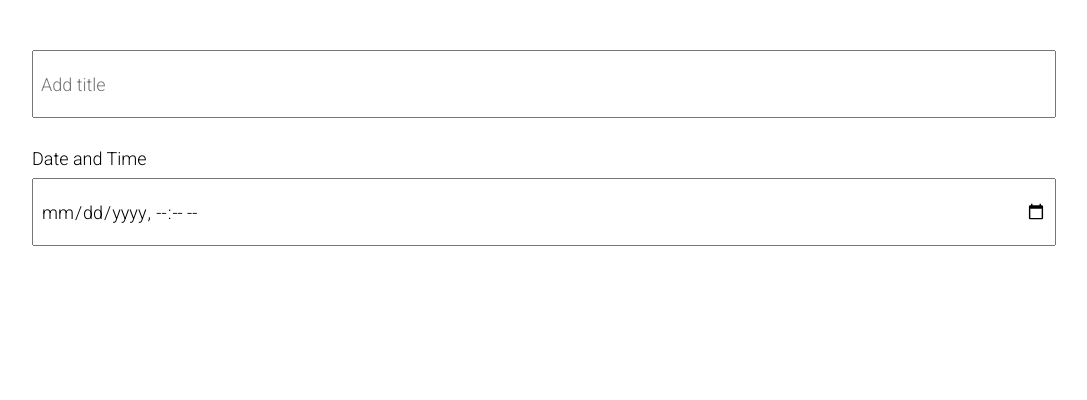
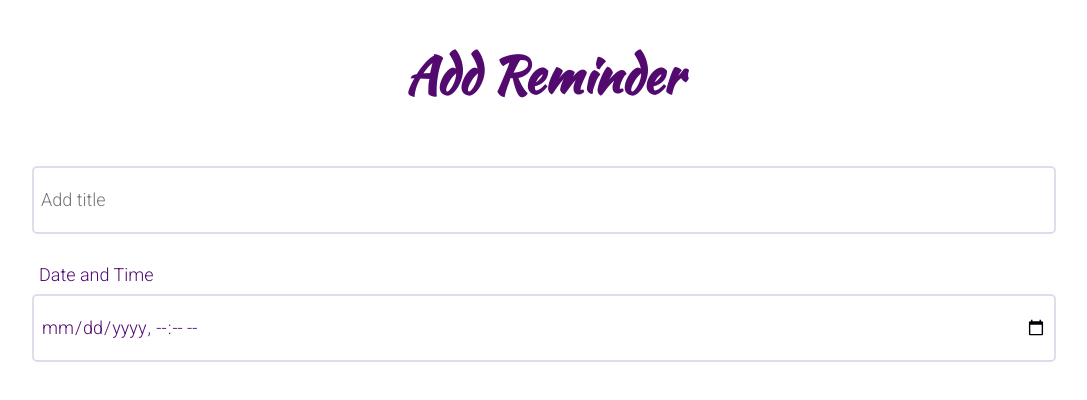
Before and after one commit to jovanako/react-calendar, a React (Create React App) app: page /2022/3/1 in a window 1280 px wide. Shown: the top 400 px of the page, without its empty margins (96-1183 px from the left). Built offline with nearby package versions, Linux system fonts and the light colour scheme.

Commit message:
modify style for DayView component

```diff
--- a/src/components/Calendar/Calendar.css
+++ b/src/components/Calendar/Calendar.css
@@ -25,7 +25,7 @@ h1 {
 
 .button {
   width: 100px;
-  height: 50px;
+  line-height: 50px;
   padding: 5px;
   text-decoration: none;
   font-family: var(--main-font);
--- a/src/components/DayView/DayView.css
+++ b/src/components/DayView/DayView.css
@@ -1,23 +1,41 @@
+:root {
+  --cell-border-color: #E4DAEE;
+  --cell-bg-color: #FFFFFF;
+  --text-color: #520A6F;
+  --main-font: 'Roboto', sans-serif;
+  --cursive-font: 'Kaushan Script', cursive;
+}
+
 #reminder-container {
   display: flex;
   flex-direction: column;
   width: 80%;
   justify-content: center;
-  margin: 50px auto 0 auto;
+  margin: 50px auto 50px auto;
   flex-grow: 1;
-  /* font-family: 'Roboto', sans-serif; */
 }
 
 .reminder-element {
   height: 50px;
   font-size: 18px;
   padding: 7px;
-  font-family: 'Roboto', sans-serif;
+  font-family: var(--main-font);
+  border: 2px solid var(--cell-border-color);
+  border-radius: 5px;
+  color: var(--text-color);
+  transition-duration: 0.4s;
 }
 
 #reminder-label {
   margin-top: 30px;
   height: 30px;
+  padding-left: 7px;
   font-size: 18px;
-  font-family: 'Roboto', sans-serif;
+  font-family: var(--main-font);
+  color: var(--text-color);
 }
+
+input:focus {
+  outline: none;
+  border: 2px solid var(--text-color);
+}
--- a/src/components/DayView/DayView.js
+++ b/src/components/DayView/DayView.js
@@ -13,10 +13,13 @@ export default function DayView() {
   const currentMinutes = String(date.getMinutes()).padStart(2, '0')
 
   return (
-    <div id='reminder-container'>
-      <input id='reminder-title' class="reminder-element" type='text' placeholder='Add title'></input>
-      <label id='reminder-label' htmlFor='reminder-time'>Date and Time</label>
-      <input type='datetime-local' id='reminder-time' class="reminder-element" value={`${year}-${month}-${day}T${currentHour}:${currentMinutes}`}></input>
+    <div id='day-view'>
+      <h1 id='day-view-title'>Add Reminder</h1>
+      <div id='reminder-container'>
+        <input id='reminder-title' class="reminder-element" type='text' placeholder='Add title'></input>
+        <label id='reminder-label' htmlFor='reminder-time'>Date and Time</label>
+        <input type='datetime-local' id='reminder-time' class="reminder-element" value={`${year}-${month}-${day}T${currentHour}:${currentMinutes}`}></input>
+      </div>
     </div>
   )
 
```
